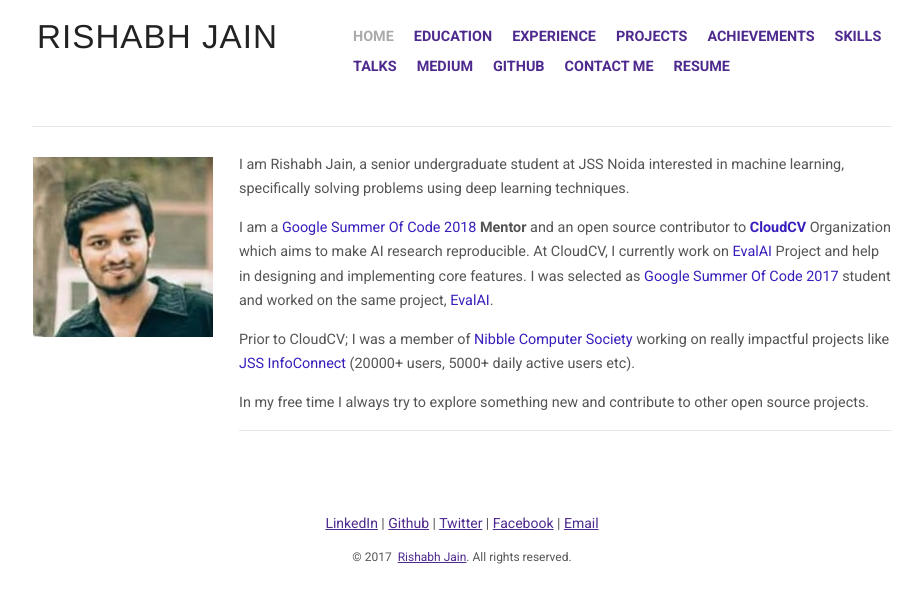
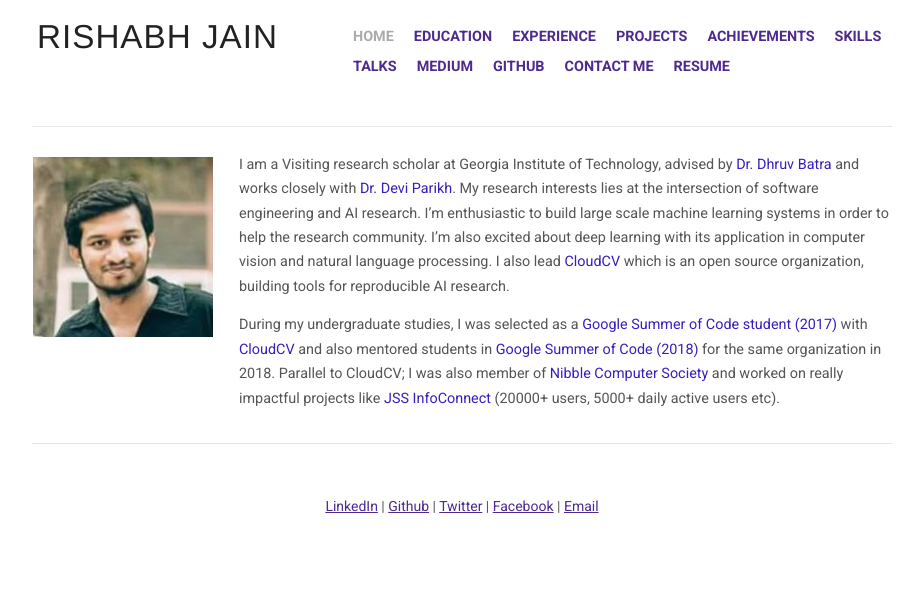
Before and after one commit to RishabhJain2018/rishabhjain2018.github.io, a Jekyll site: the page built from index.md, in a window 1280 px wide. Shown: the top 603 px of the page, without its empty margins (178-1101 px from the left). Built offline with Jekyll 4.4.1, drawn with Linux system fonts in a browser that asks for light colours; nearby versions of some CDN libraries.

Commit message:
Update description on the website

```diff
--- a/_includes/bottom.html
+++ b/_includes/bottom.html
@@ -14,16 +14,16 @@
   <a href="mailto:rishabhjain2018@gmail.com" alt="email" target="_blank">Email</a>
 </div>
 
-      <div id="copyright">
+<!-- <div id="copyright">
         &copy; 2017 &nbsp;<a href="http://rishabhjain2018.github.io/">Rishabh Jain</a>. All rights reserved.
-      </div>
+      </div> -->
 </div><!-- .wrap -->
 </div><!-- #container -->
 
 <script src="//ajax.googleapis.com/ajax/libs/jquery/1.11.2/jquery.min.js"></script>
 <script src="/js/toc/toc.js" type="text/javascript" charset="utf-8"></script>
 <script type="text/javascript">
-    $(document).ready(function() {
+  $(document).ready(function () {
     $('.toc').toc({
       title: '',
       listType: 'ol',
@@ -40,4 +40,5 @@
   });
 </script>
 </body>
+
 </html>
--- a/index.md
+++ b/index.md
@@ -9,15 +9,11 @@
     <img src="/images/contents/me2.jpg" style="margin-bottom: 100px;" alt="Rishabh Jain" class="archive-thumbnail home-thumbnail" width="160" height="200" />
 
     <div class="entry-summary">
-      <p>I am Rishabh Jain, a senior undergraduate student at JSS Noida interested in machine learning, specifically solving problems using deep learning techniques.</p>
+      <p>I am a Visiting research scholar at Georgia Institute of Technology, advised by <a href="https://www.cc.gatech.edu/~dbatra/">Dr. Dhruv Batra </a> and works closely with <a href="https://www.cc.gatech.edu/~parikh/">Dr. Devi Parikh</a>. My research interests lies at the intersection of software engineering and AI research. I’m enthusiastic to build large scale machine learning systems in order to help the research community. I’m also excited about deep learning with its application in computer vision and natural language processing. I also lead <a href="http://cloudcv.org/" target="_blank">CloudCV</a> which is an open source organization, building tools for reproducible AI research.</p>
 
-      <p> I am a <a href="https://summerofcode.withgoogle.com/">Google Summer Of Code 2018</a> <strong> Mentor </strong> and an open source contributor to <a class="talk-title" href="http://cloudcv.org/" target="_blank">CloudCV</a> Organization which aims to make AI research reproducible. At CloudCV, I currently work on <a href="https://evalai.cloudcv.org/" target="_blank">EvalAI</a> Project and help in designing and implementing core features. I was selected as <a href="https://summerofcode.withgoogle.com/archive/2017/organizations/6419112360148992/" target="_blank">Google Summer Of Code 2017</a> student and worked on the same project, <a href="https://evalai.cloudcv.org/" target="_blank">EvalAI</a>.</p>
-
-      <p>Prior to CloudCV; I was a member of <a href="http://hackncs.com/" target="_blank">Nibble Computer Society</a> working on really impactful projects like <a href="http://210.212.85.155/" target="_blank"> JSS InfoConnect </a> (20000+ users, 5000+ daily active users etc).
-      </p>
-      <p>In my free time I always try to explore something new and contribute to other open source projects.
+      <p>During my undergraduate studies, I was selected as a <a href="https://summerofcode.withgoogle.com/archive/2017/projects/4507838760091648/" target="_blank"> Google Summer of Code student (2017) </a> with <a href="http://cloudcv.org/" target="_blank"> CloudCV </a> and also mentored students in <a href="https://summerofcode.withgoogle.com/archive/2018/projects/4538857819209728/" target="_blank"> Google Summer of Code (2018) </a> for the same organization in 2018. Parallel to CloudCV; I was also member of <a href="http://hackncs.com/" target="_blank">Nibble Computer Society</a> and worked on really impactful projects like <a href="http://210.212.85.155/" target="_blank"> JSS InfoConnect </a> (20000+ users, 5000+ daily active users etc).
       </p>
     </div>
-    <hr />
   </div>
+  <hr />
 </div>
```
Lines whose indentation alone changed are shown as unchanged.
